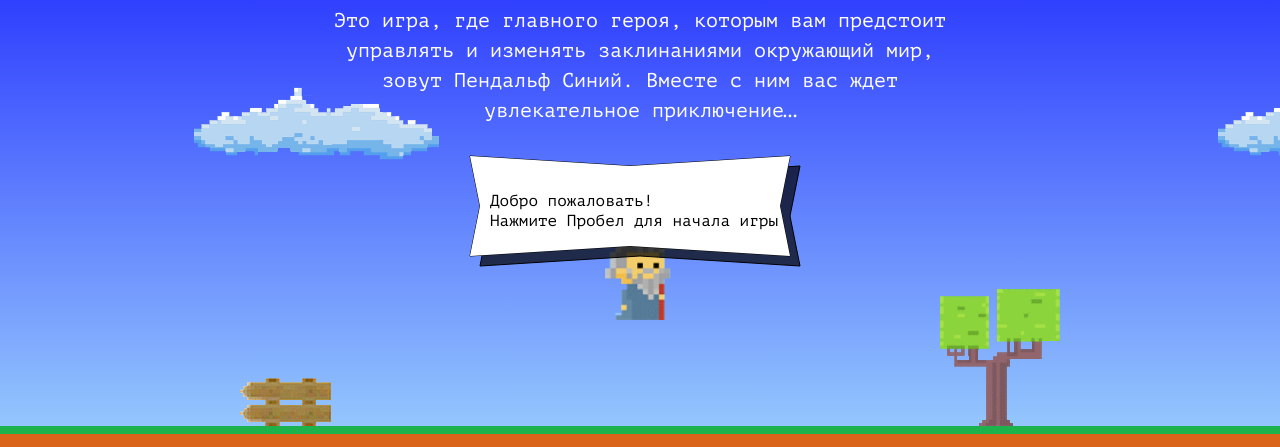
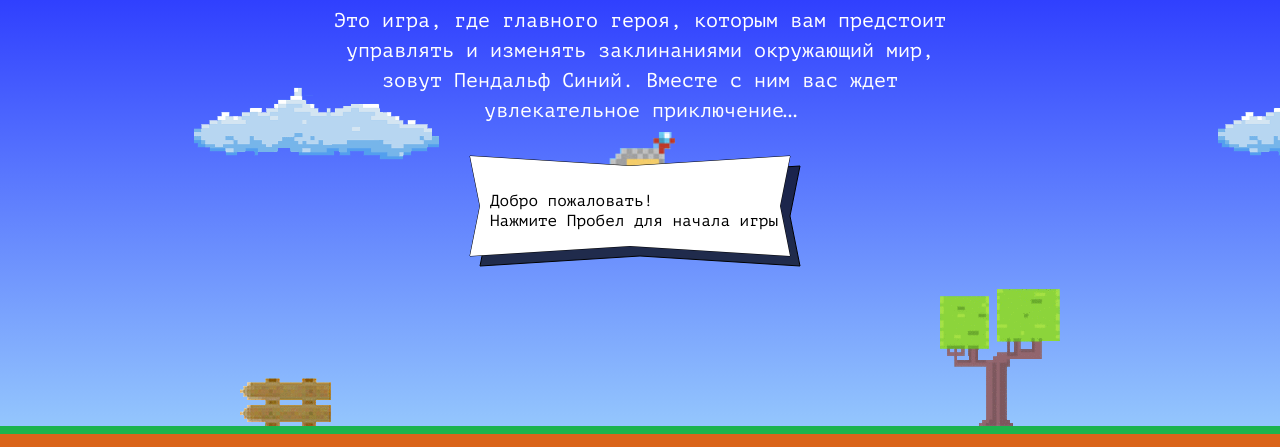
Before and after one commit to vladn255/1486707-code-and-magick-21, a website: page index.html in a window 1280 px wide. Shown: the part 203-650 px from the top of the page. Drawn offline with Linux system fonts and the light colour scheme.

Commit message:
Скорректировал координату Y для появления мага

```diff
--- a/index.html
+++ b/index.html
@@ -194,7 +194,7 @@
     return (fieldWidth - wizardWidth) / 2;
   };
   var getWizardY = function (fieldHeight) {
-    return fieldHeight / 3;
+    return (fieldHeight / 3) - getWizardHeight();
   };
 
 </script>
```
